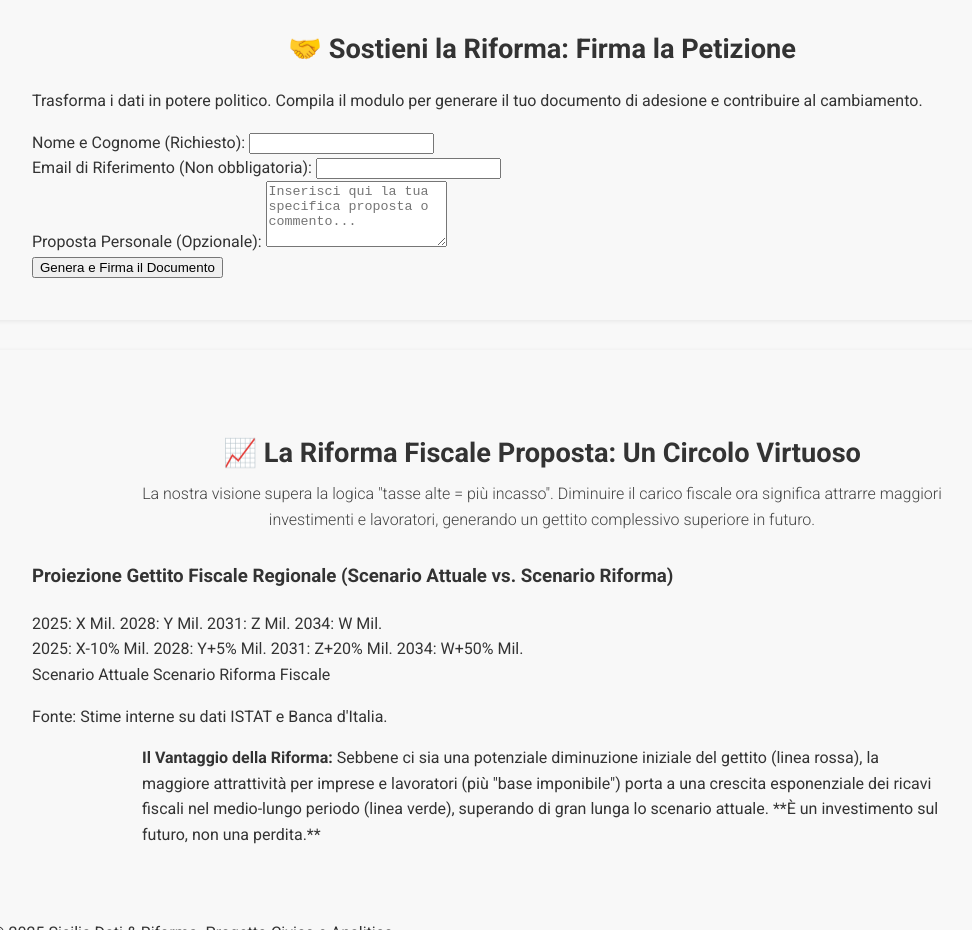
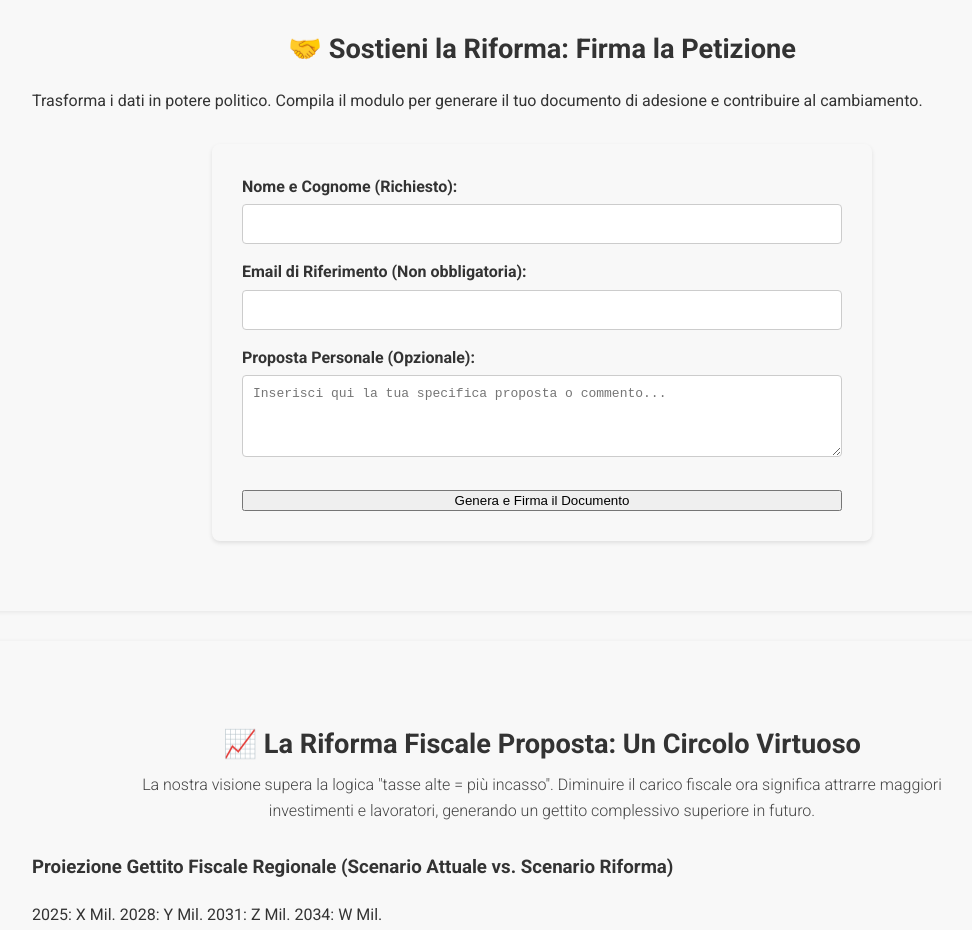
Before and after one commit to dragoncello357/Site, a plain HTML site: page Index.html in a window 1280 px wide. Shown: the part 2440-3370 px from the top of the page, without its empty margins (98-1070 px from the left). Drawn offline with nearby package versions, Linux system fonts and the light colour scheme.

Commit message:
Update style.css

```diff
--- a/style.css
+++ b/style.css
@@ -92,3 +92,49 @@ nav {
         padding: 5px 0;
     }
 }
+
+
+/* Stili aggiuntivi per il Modulo PDF */
+.pdf-form-container {
+    max-width: 600px;
+    margin: 30px auto;
+    padding: 30px;
+    background-color: var(--color-light-gray);
+    border-radius: 8px;
+    box-shadow: 0 2px 4px rgba(0, 0, 0, 0.1);
+}
+
+.form-group {
+    margin-bottom: 15px;
+    text-align: left;
+}
+
+.form-group label {
+    display: block;
+    font-weight: 600;
+    margin-bottom: 5px;
+    color: var(--color-text);
+}
+
+.form-group input[type="text"],
+.form-group input[type="email"],
+.form-group textarea {
+    width: 100%;
+    padding: 10px;
+    border: 1px solid #ccc;
+    border-radius: 4px;
+    box-sizing: border-box; /* Importante per width: 100% */
+    font-size: 1em;
+}
+
+.form-group textarea {
+    resize: vertical;
+}
+
+/* Modifica il cta-link per adattarsi al modulo */
+.cta-link {
+    display: block;
+    width: 100%;
+    text-align: center;
+    margin-top: 25px;
+}
```
